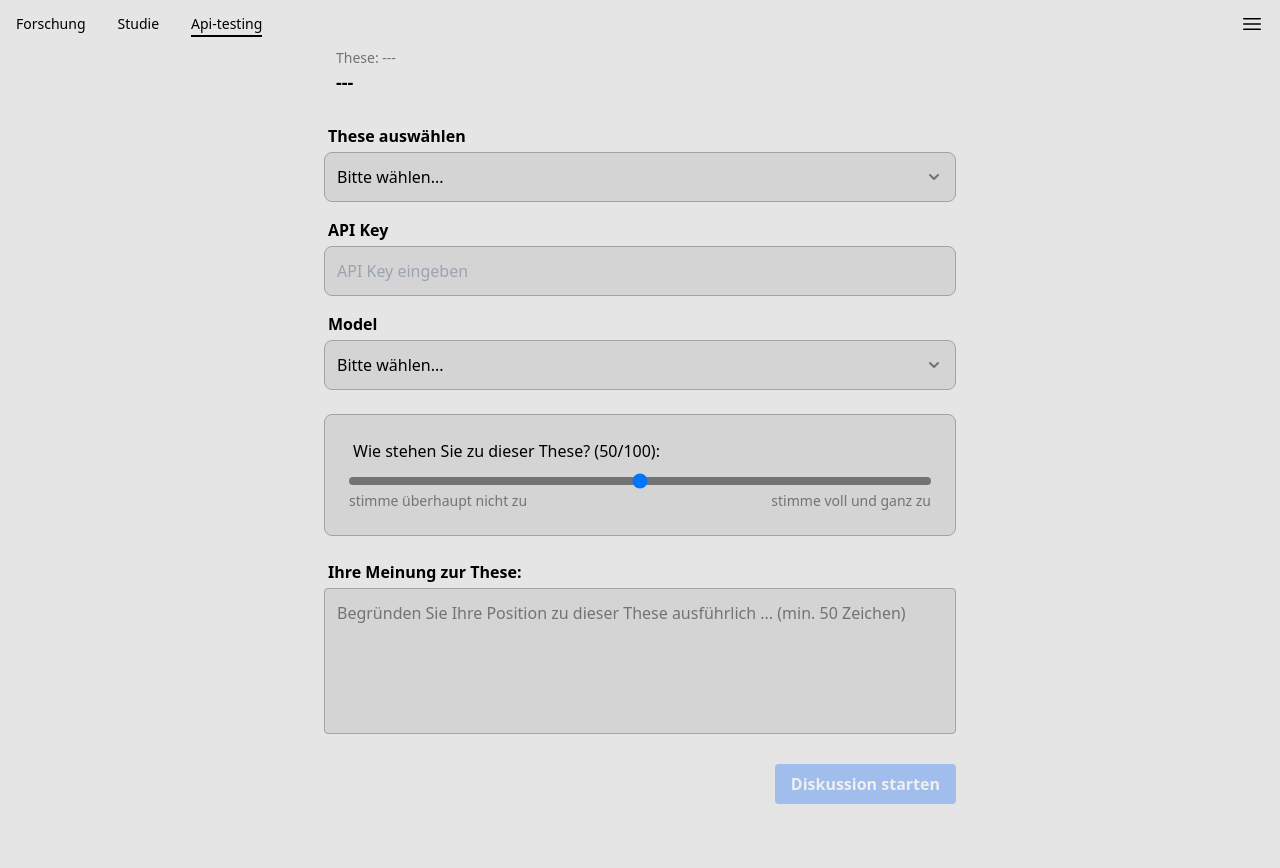
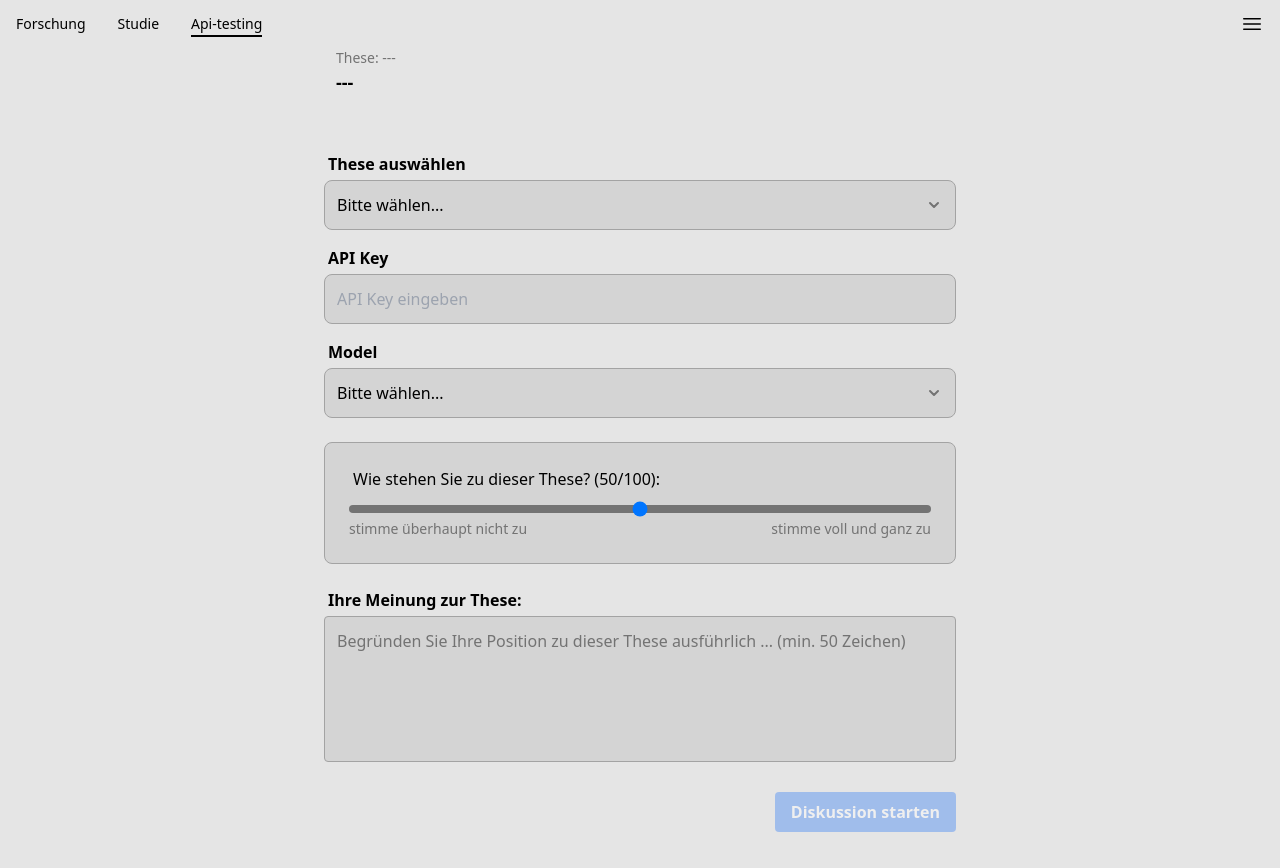
Before and after one commit to cristiangavriliu/llmResearch, a React (Vite) app in the folder frontend/: page /api-tester in a window 1280 px wide. Before the commit the page ends 840 px from the top, so only its background shows below. Built offline with nearby package versions, Linux system fonts and the light colour scheme.

Commit message:
fix: min hight of api tester thesisi

```diff
--- a/frontend/src/views/ApiTester.jsx
+++ b/frontend/src/views/ApiTester.jsx
@@ -137,7 +137,7 @@ const ApiTester = () => {
       <div className="fixed top-0 left-0 right-0 z-40">
         <div className="max-w-2xl mx-auto border-b border-color bg-primary py-4 px-8 pt-12">
           <div className="text-sm text-secondary">These: {thesis ? thesis.title : "---"}</div>
-          <div className="text-lg font-semibold text-primary">{thesis ? thesis.text : "---"}</div>
+          <div className="text-lg font-semibold text-primary min-h-[2lh]">{thesis ? thesis.text : "---"}</div>
         </div>
         {/* Bottom shadow gradient */}
         <div className="pointer-events-none h-4 relative">
@@ -198,7 +198,7 @@ const ApiTester = () => {
         <div className="text-sm text-secondary">
           These: {thesis ? thesis.title : "---"}
         </div>
-        <div className="text-lg font-semibold text-primary">
+        <div className="text-lg font-semibold text-primary min-h-[2lh]">
           {thesis ? thesis.text : "---"}
         </div>
       </div>
--- a/frontend/src/views/LandingPage.jsx
+++ b/frontend/src/views/LandingPage.jsx
@@ -1,7 +1,7 @@
 import React from "react";
 
 const LandingPage = () => (
-  <div className="py-12 px-4">
+  <div className="py-14 px-4">
     <h1 className="text-2xl font-bold max-w-md text-primary mb-6">
       LLMs und politische Meinungsbildung
     </h1>
--- a/frontend/src/views/StudyOverview.jsx
+++ b/frontend/src/views/StudyOverview.jsx
@@ -10,7 +10,7 @@ const StudyOverview = () => {
   const surveyUrl = `https://survey.ifkw.lmu.de/AI-Survey/?PROLIFIC_PID=${randomPID}`;
 
   return (
-    <div className="py-12 px-4">
+    <div className="py-14 px-4">
       <h1 className="text-2xl font-bold text-primary mb-4">Studienübersicht</h1>
       <p className="text-base mb-4 max-w-md text-justify">
         Die Studie befindet sich in der Pilot Phase, momentan sammeln wir erste freiwillige Tester für die Studie. Falls du teilnehmen willst, bitte klicke auf den folgenden Link:
```
Also changed, not shown: 4 other files (tests, documents, lock files or other folders).
